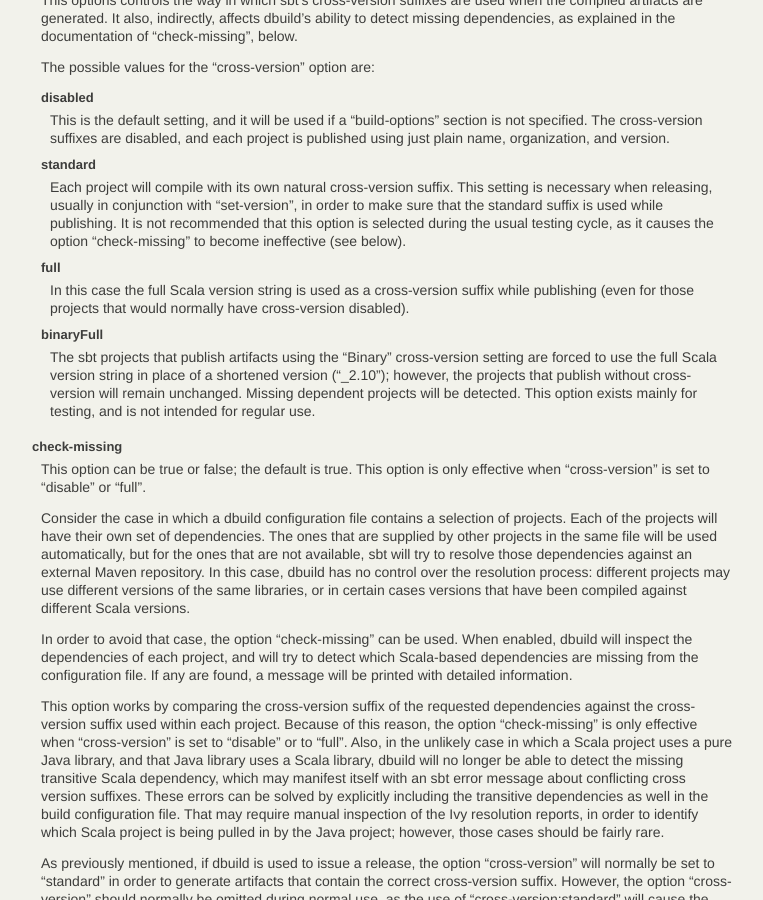
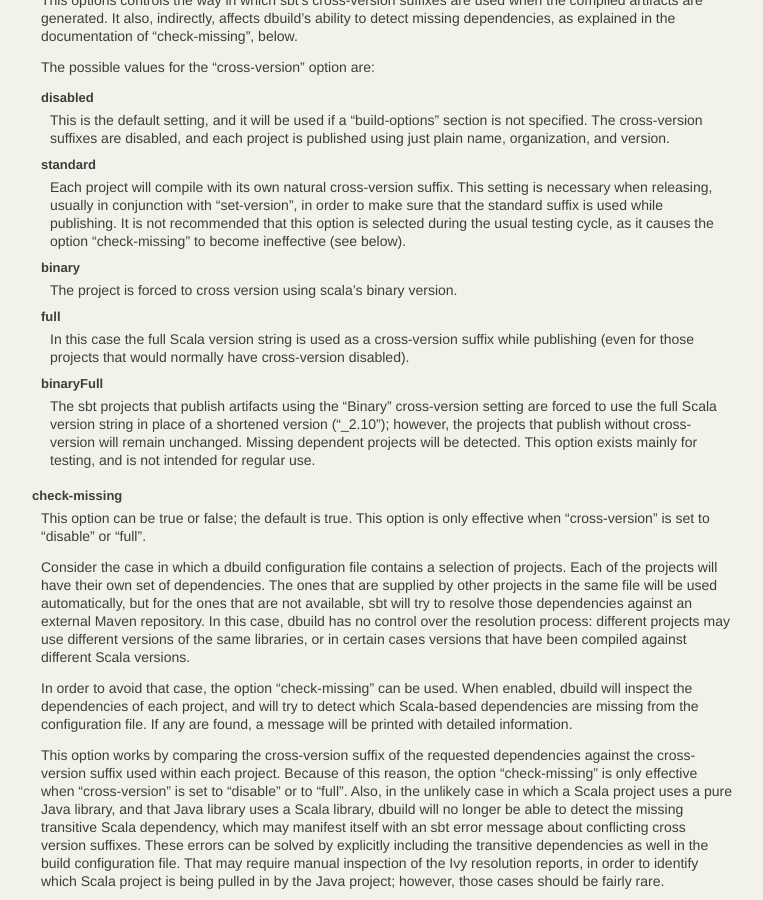
Before and after one commit to lightbend-labs/dbuild, a Sphinx documentation site: the page built from docs/src/sphinx/buildOptions.rst, in a window 1280 px wide and 900 px high, scrolled down 642 px. Shown: the whole window, without its empty margins (138-901 px from the left). Built offline with Sphinx 7.4.7, drawn with Linux system fonts in a browser that asks for light colours.

Commit message:
Attempt to unify build options of cross version between assembly + sbt

```diff
--- a/docs/src/sphinx/buildOptions.rst
+++ b/docs/src/sphinx/buildOptions.rst
@@ -47,6 +47,10 @@
     in order to make sure that the standard suffix is used while publishing. It is not
     recommended that this option is selected during the usual testing cycle, as it causes
     the option "check-missing" to become ineffective (see below).
+
+
+  binary
+    The project is forced to cross version using scala's binary version.
 
   full
     In this case the full Scala version string is used as a
```
Also changed, not shown: 1 other file.
